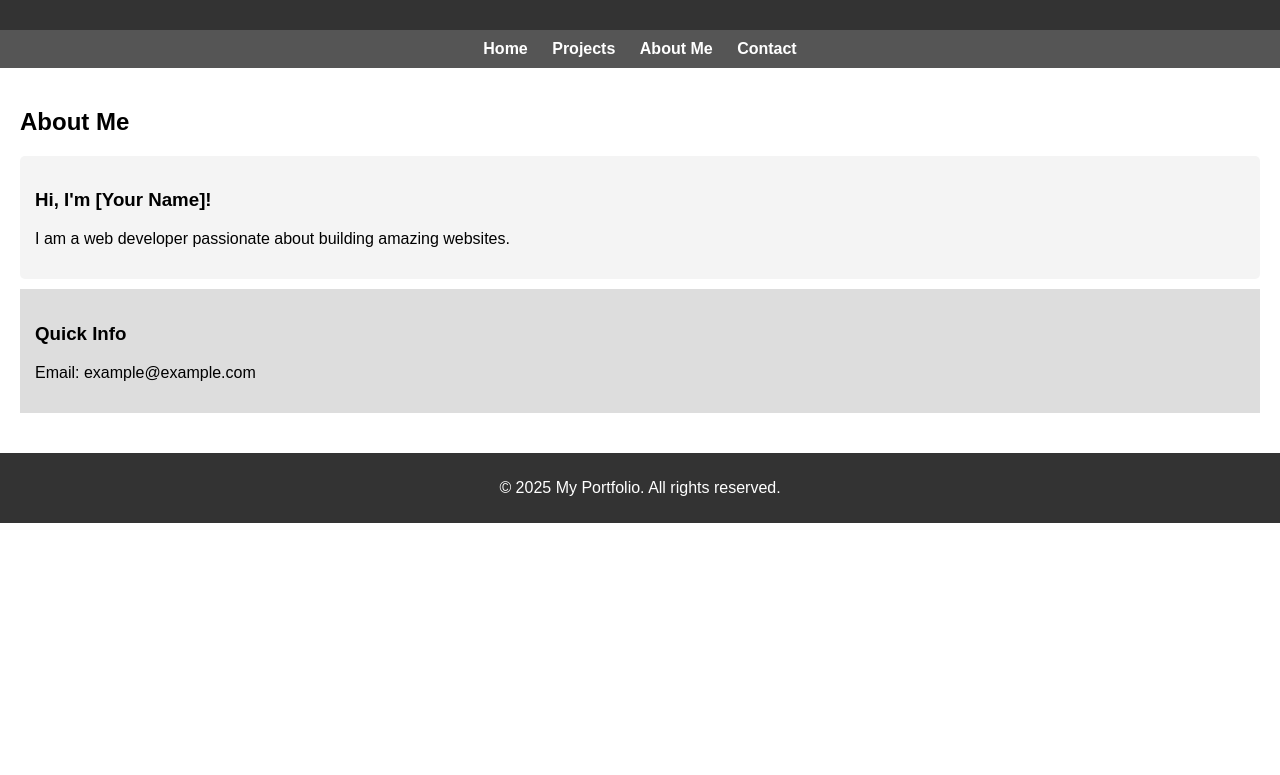
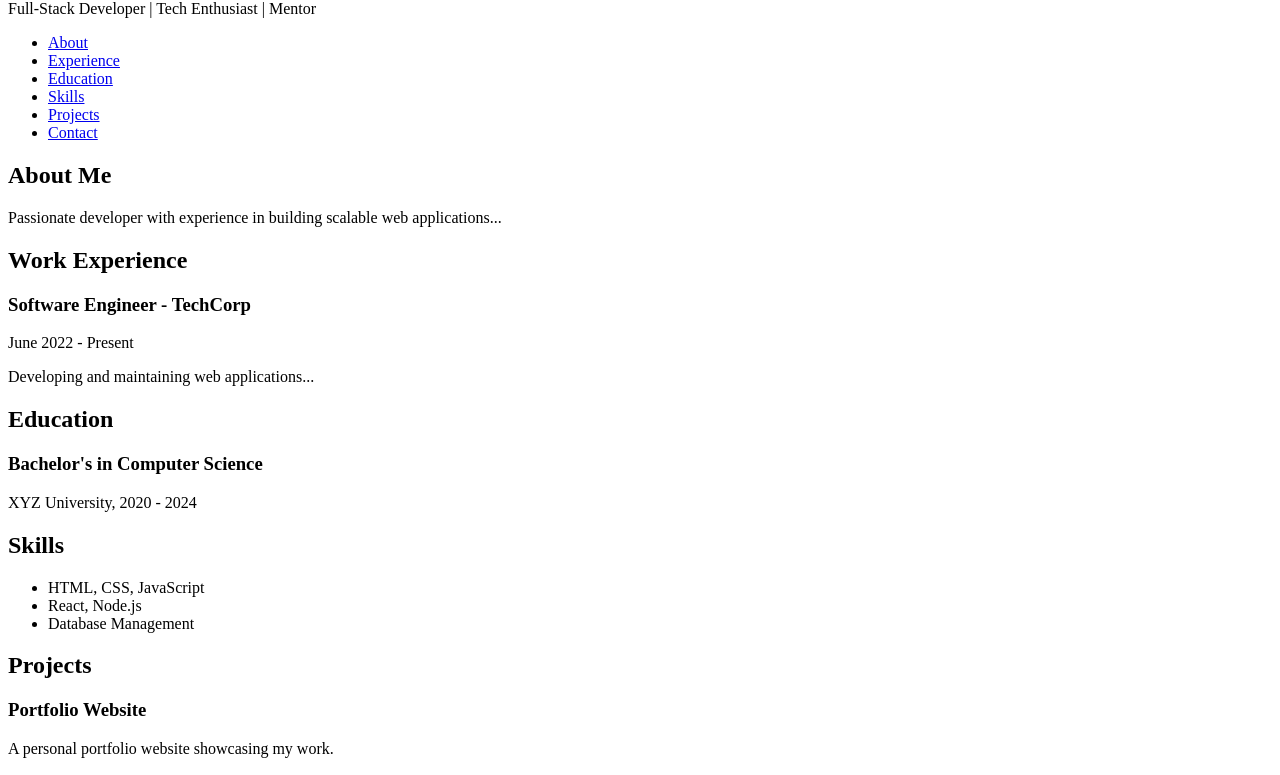
Before and after one commit to nitinraina-dev/techible-iit-connect-2nd-sem, a plain HTML site: page 1st week/day5/index.html in a window 1280 px wide. Shown: the part 80-855 px from the top of the page. Before the commit the page ends 800 px from the top, so only its background shows below. Drawn offline with Linux system fonts and the light colour scheme.

Commit message:
Update index.html

```diff
--- a/1st week/day5/index.html
+++ b/1st week/day5/index.html
@@ -3,81 +3,70 @@
 <head>
     <meta charset="UTF-8">
     <meta name="viewport" content="width=device-width, initial-scale=1.0">
-    <title>My Portfolio</title>
-    <style>
-        body {
-            font-family: Arial, sans-serif;
-            margin: 0;
-            padding: 0;
-        }
-        header {
-            background: #333;
-            color: white;
-            text-align: center;
-            padding: 15px;
-        }
-        nav {
-            background: #555;
-            padding: 10px;
-            text-align: center;
-        }
-        nav a {
-            color: white;
-            margin: 10px;
-            text-decoration: none;
-            font-weight: bold;
-        }
-        section {
-            padding: 20px;
-        }
-        article {
-            background: #f4f4f4;
-            padding: 15px;
-            border-radius: 5px;
-        }
-        aside {
-            background: #ddd;
-            padding: 15px;
-            margin-top: 10px;
-        }
-        footer {
-            background: #333;
-            color: white;
-            text-align: center;
-            padding: 10px;
-            margin-top: 20px;
-        }
-    </style>
+    <title>My Resume</title>
 </head>
 <body>
-
     <header>
-        <h1>Welcome to My Portfolio</h1>
+        <h1>John Doe</h1>
+        <p>Full-Stack Developer | Tech Enthusiast | Mentor</p>
+        <nav>
+            <ul>
+                <li><a href="#about">About</a></li>
+                <li><a href="#experience">Experience</a></li>
+                <li><a href="#education">Education</a></li>
+                <li><a href="#skills">Skills</a></li>
+                <li><a href="#projects">Projects</a></li>
+                <li><a href="#contact">Contact</a></li>
+            </ul>
+        </nav>
     </header>
 
-    <nav>
-        <a href="#">Home</a>
-        <a href="#">Projects</a>
-        <a href="#">About Me</a>
-        <a href="#">Contact</a>
-    </nav>
+    <section id="about">
+        <h2>About Me</h2>
+        <p>Passionate developer with experience in building scalable web applications...</p>
+    </section>
 
-    <section>
-        <h2>About Me</h2>
+    <section id="experience">
+        <h2>Work Experience</h2>
         <article>
-            <h3>Hi, I'm [Your Name]!</h3>
-            <p>I am a web developer passionate about building amazing websites.</p>
+            <h3>Software Engineer - TechCorp</h3>
+            <p><time datetime="2022-06">June 2022</time> - Present</p>
+            <p>Developing and maintaining web applications...</p>
         </article>
+    </section>
 
-        <aside>
-            <h3>Quick Info</h3>
-            <p>Email: example@example.com</p>
-        </aside>
+    <section id="education">
+        <h2>Education</h2>
+        <article>
+            <h3>Bachelor's in Computer Science</h3>
+            <p>XYZ University, <time datetime="2020">2020</time> - <time datetime="2024">2024</time></p>
+        </article>
+    </section>
+
+    <section id="skills">
+        <h2>Skills</h2>
+        <ul>
+            <li>HTML, CSS, JavaScript</li>
+            <li>React, Node.js</li>
+            <li>Database Management</li>
+        </ul>
+    </section>
+
+    <section id="projects">
+        <h2>Projects</h2>
+        <article>
+            <h3>Portfolio Website</h3>
+            <p>A personal portfolio website showcasing my work.</p>
+        </article>
+    </section>
+
+    <section id="contact">
+        <h2>Contact</h2>
+        <p>Email: johndoe@example.com</p>
     </section>
 
     <footer>
-        <p>&copy; 2025 My Portfolio. All rights reserved.</p>
+        <p>&copy; 2025 John Doe. All rights reserved.</p>
     </footer>
-
 </body>
 </html>
```
